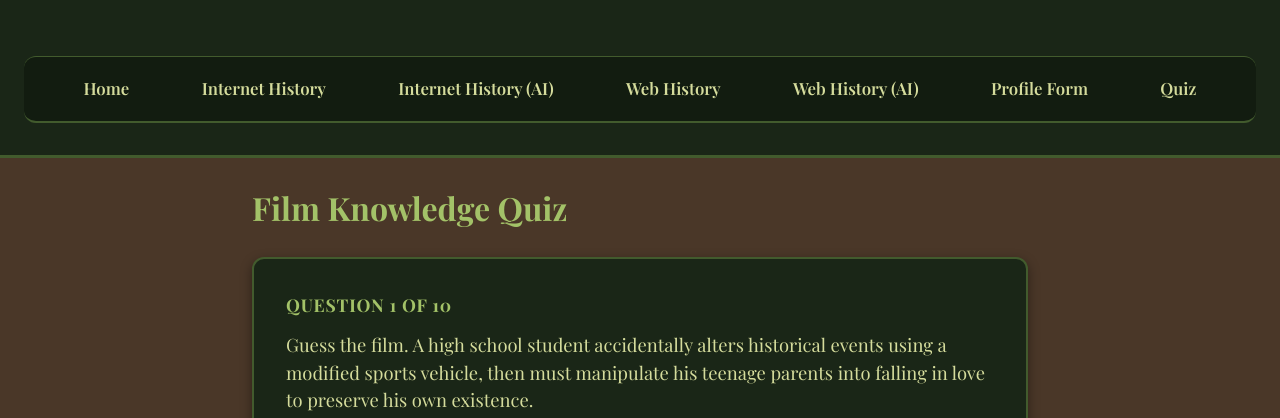
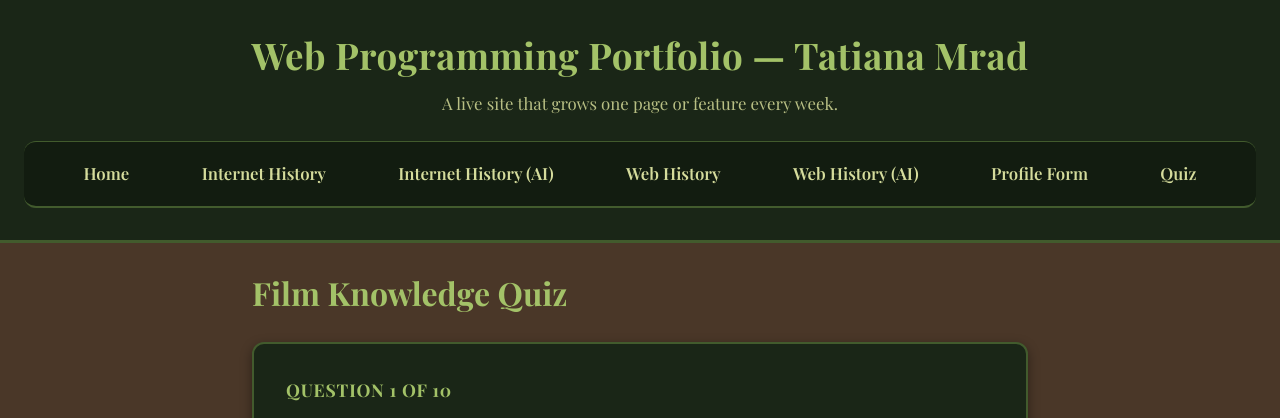
Before and after one commit to tatianamrad/web-programming-site, a Flask app: page /quiz in a window 1280 px wide. Shown: the top 418 px of the page. Run offline with Flask 3, Linux system fonts and the light colour scheme; some web fonts are replaced.

Commit message:
fixed header in week 4, 5 pages

```diff
--- a/templates/profile-form.html
+++ b/templates/profile-form.html
@@ -3,6 +3,12 @@
 {% block head %}
 <link rel="stylesheet" href="{{ url_for('static', filename='form_style.css') }}">
 {% endblock %}
+
+
+{% block header_title %}Web Programming Portfolio — Tatiana Mrad{% endblock %}
+{% block header_subtitle %}<p>A live site that grows one page or feature every week.</p>{% endblock %}
+
+
 {% block content %}
 <h2>Engineering Student Profile</h2>
 <p>Complete this form to provide information about your academic background, technical skills, internship experience, and Final Year Project preferences.</p>
--- a/templates/quiz.html
+++ b/templates/quiz.html
@@ -1,6 +1,11 @@
 {% extends "base.html" %} {% block title %} Quiz {% endblock %} {% block head %}
 <link rel="stylesheet" href="{{ url_for('static', filename='quiz.css') }}" />
-{% endblock %} {% block content%}
+{% endblock %}
+
+{% block header_title %}Web Programming Portfolio — Tatiana Mrad{% endblock %}
+{% block header_subtitle %}<p>A live site that grows one page or feature every week.</p>{% endblock %}
+
+{% block content%}
 <main class="container">
   <h1>Film Knowledge Quiz</h1>
   <section id="quizPanel">
```
Also changed, not shown: templates/base.html (line endings or trailing spaces).
